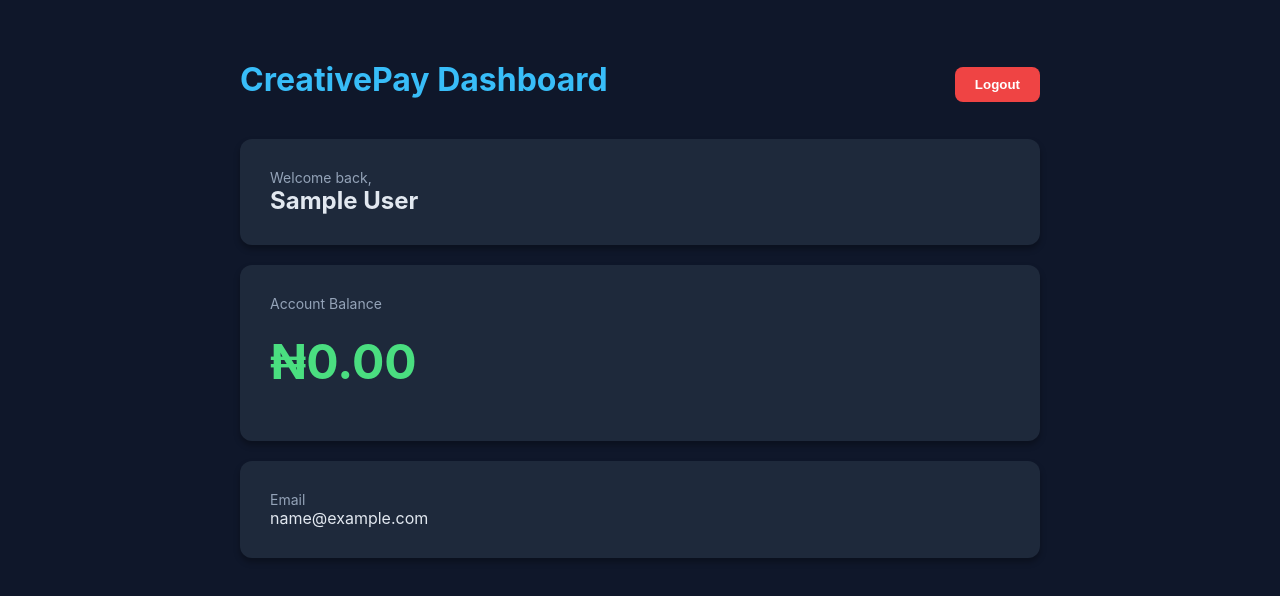
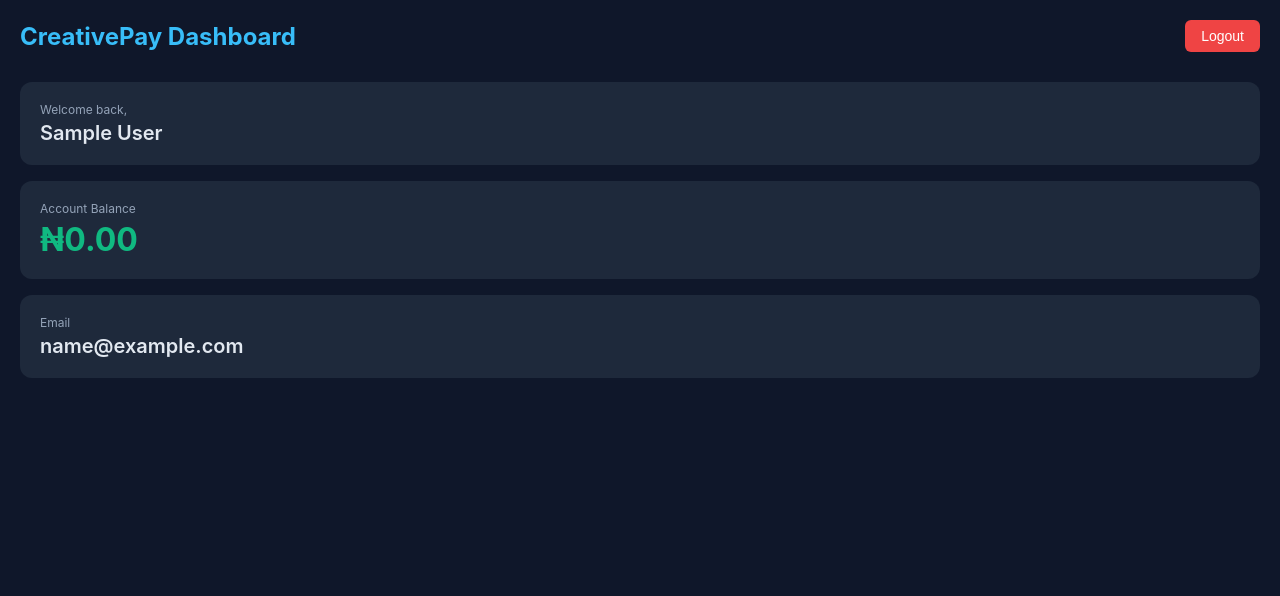
Before and after one commit to prinz40/creative-payroll-infrastructure, a website: page public/dashboard.html in a window 1280 px wide. Drawn offline with Linux system fonts and the light colour scheme; sample sign-in values are in the browser's storage.

Commit message:
Update dashboard.html fix: decode JWT to display user name on dashboard

```diff
--- a/public/dashboard.html
+++ b/public/dashboard.html
@@ -8,64 +8,100 @@
     * { margin: 0; padding: 0; box-sizing: border-box; }
     body {
       font-family: -apple-system, BlinkMacSystemFont, 'Segoe UI', sans-serif;
-      background: #0f172a; color: #e2e8f0; padding: 20px;
+      background: #0f172a;
+      color: #e2e8f0;
+      padding: 20px;
     }
-   .container { max-width: 800px; margin: 40px auto; }
-    h1 { color: #38bdf8; margin-bottom: 10px; }
+   .header {
+      display: flex;
+      justify-content: space-between;
+      align-items: center;
+      margin-bottom: 30px;
+    }
+   .title {
+      color: #38bdf8;
+      font-size: 24px;
+      font-weight: 700;
+    }
+   .logout {
+      background: #ef4444;
+      color: white;
+      border: none;
+      padding: 8px 16px;
+      border-radius: 6px;
+      cursor: pointer;
+      font-size: 14px;
+    }
    .card {
-      background: #1e293b; padding: 30px; border-radius: 12px;
-      box-shadow: 0 4px 6px rgba(0,0,0,0.3); margin-bottom: 20px;
+      background: #1e293b;
+      border-radius: 12px;
+      padding: 20px;
+      margin-bottom: 16px;
     }
-   .header { display: flex; justify-content: space-between; align-items: center; margin-bottom: 30px; }
-    button {
-      padding: 10px 20px; background: #ef4444; color: white;
-      border: none; border-radius: 8px; font-weight: 600; cursor: pointer;
+   .label {
+      font-size: 12px;
+      color: #94a3b8;
+      margin-bottom: 4px;
     }
-   .balance { font-size: 48px; font-weight: 700; color: #4ade80; margin: 20px 0; }
-   .label { color: #94a3b8; font-size: 14px; }
+   .value {
+      font-size: 20px;
+      font-weight: 600;
+    }
+   .balance {
+      font-size: 32px;
+      color: #10b981;
+      font-weight: 700;
+    }
   </style>
 </head>
 <body>
-  <div class="container">
   <div class="header">
-      <h1>CreativePay Dashboard</h1>
-      <button onclick="logout()">Logout</button>
+    <div class="title">CreativePay Dashboard</div>
+    <button class="logout" onclick="logout()">Logout</button>
   </div>
 
   <div class="card">
     <div class="label">Welcome back,</div>
-      <h2 id="userName">Loading...</h2>
+    <div class="value" id="userName">Loading...</div>
   </div>
 
   <div class="card">
     <div class="label">Account Balance</div>
-      <div class="balance">₦0.00</div>
+    <div class="balance" id="userBalance">₦0.00</div>
   </div>
 
   <div class="card">
     <div class="label">Email</div>
-      <div id="userEmail">Loading...</div>
-    </div>
+    <div class="value" id="userEmail">Loading...</div>
   </div>
 
   <script>
-    const token = localStorage.getItem('token');
-    if (!token) {
-      window.location.href = '/';
-    }
-
+    // Decode JWT to get user info
     function parseJwt(token) {
       try {
-        return JSON.parse(atob(token.split('.')[1]));
+        const base64Url = token.split('.')[1];
+        const base64 = base64Url.replace(/-/g, '+').replace(/_/g, '/');
+        const jsonPayload = decodeURIComponent(atob(base64).split('').map(function(c) {
+          return '%' + ('00' + c.charCodeAt(0).toString(16)).slice(-2);
+        }).join(''));
+        return JSON.parse(jsonPayload);
       } catch (e) {
         return null;
       }
     }
 
-    const user = parseJwt(token);
-    if (user) {
-      document.getElementById('userName').textContent = user.name || 'User';
-      document.getElementById('userEmail').textContent = user.email || 'N/A';
+    // Check if user is logged in
+    const token = localStorage.getItem('token');
+    if (!token) {
+      window.location.href = '/';
+    } else {
+      const userData = parseJwt(token);
+      if (userData) {
+        document.getElementById('userName').textContent = userData.name || 'User';
+        document.getElementById('userEmail').textContent = userData.email || 'No email';
+      } else {
+        logout();
+      }
     }
 
     function logout() {
```
Lines whose indentation alone changed are shown as unchanged.
